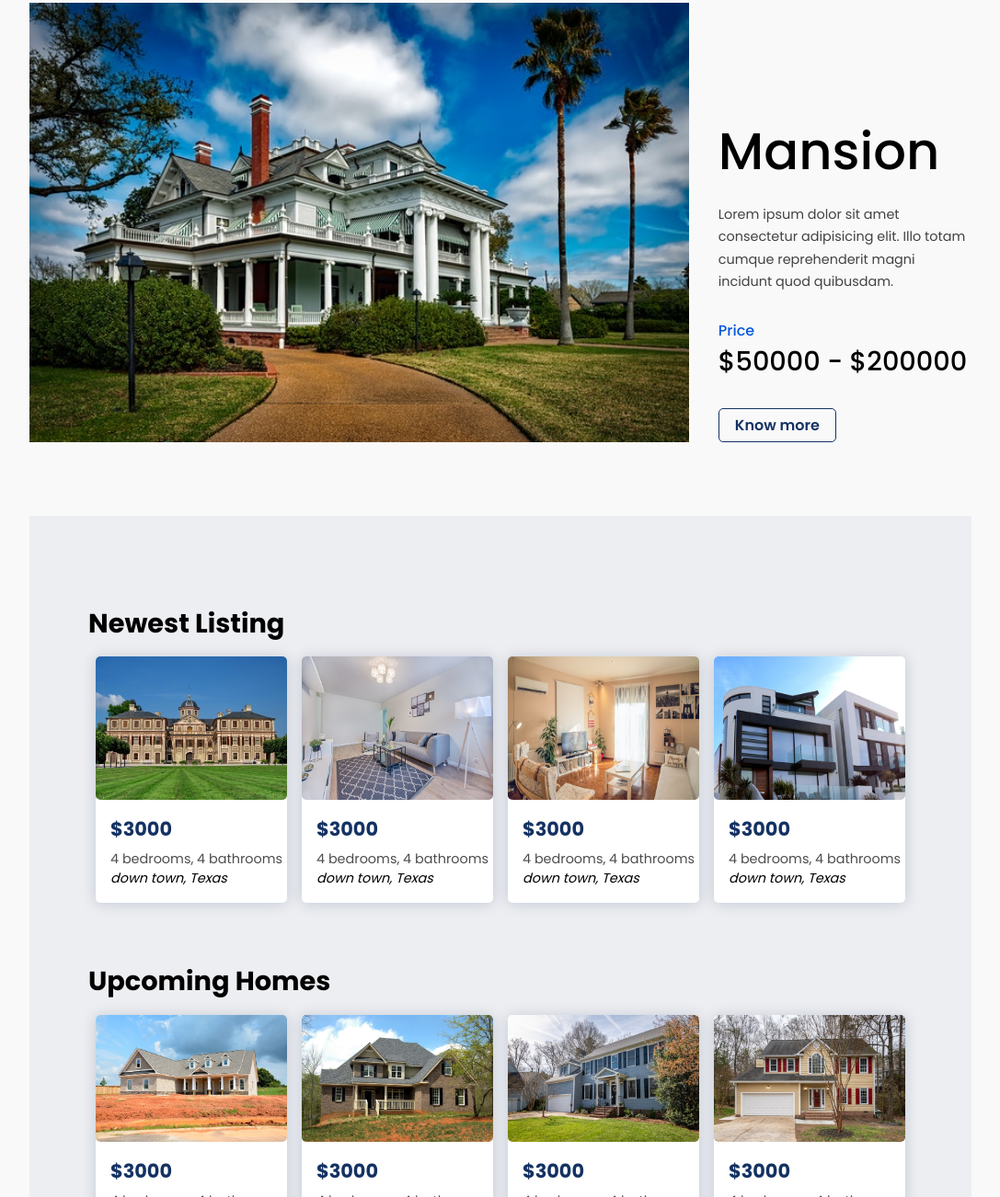
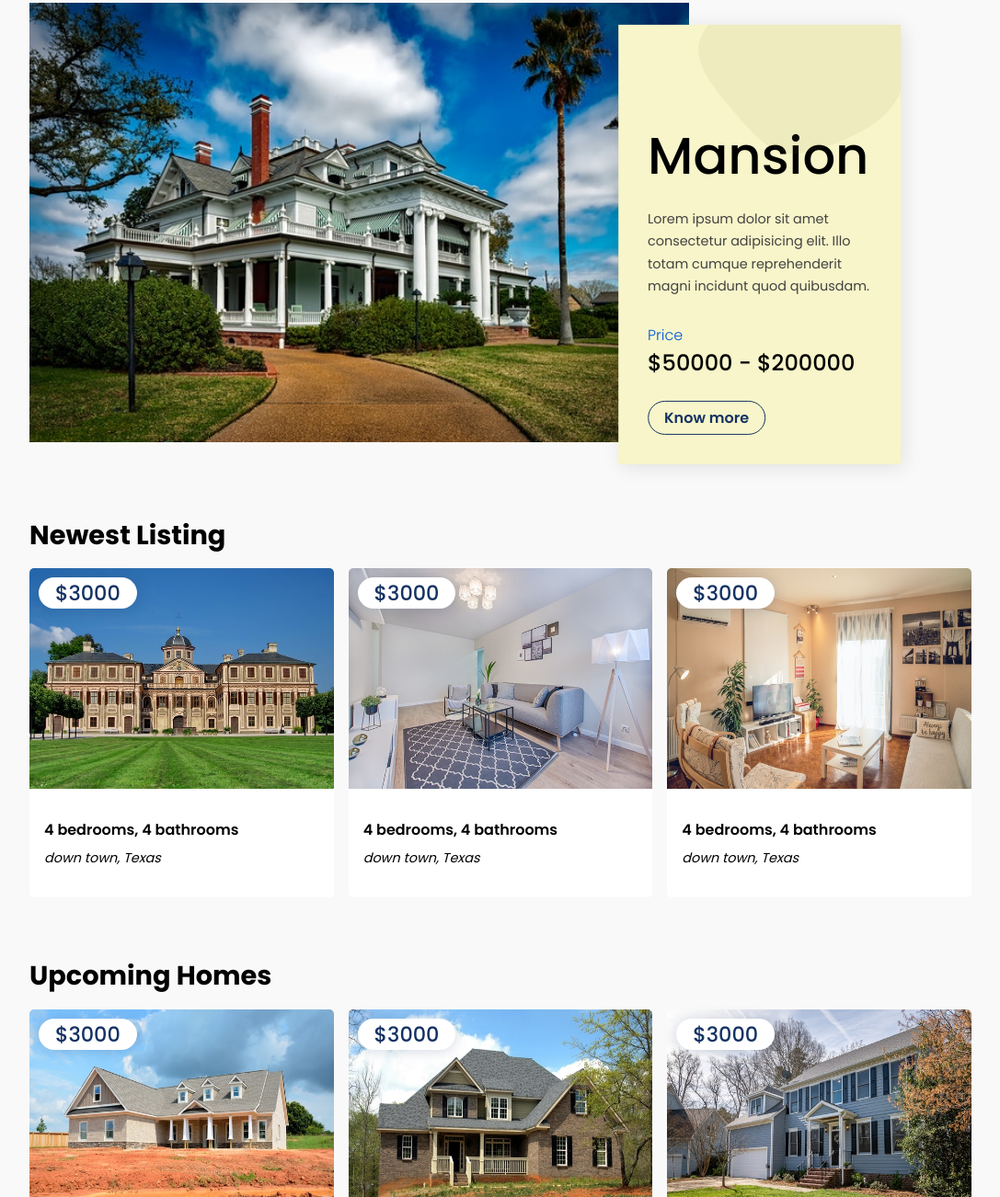
Before and after one commit to ASHIK-S-NAIR/homeforsale, a plain HTML site: page index.html in a window 1280 px wide. Shown: the part 3355-4657 px from the top of the page at 92% size, without its empty margins (96-1183 px from the left). Drawn offline with Linux system fonts and the light colour scheme.

Commit message:
homeType section, home-item section and backgrouns-color made gradient of footer section

```diff
--- a/index.html
+++ b/index.html
@@ -214,14 +214,14 @@
                             <p class="home-address">down town, Texas</p>
                         </div>
                     </div>
-                    <div class="home-item">
+                    <!-- <div class="home-item">
                         <img class="home-img" src="./images/attract8.jpg" alt="image not uploaded">
                         <div class="home-info">
                             <h3 class="home-price">$3000</h3>
                             <p class="home-features">4 bedrooms, 4 bathrooms</p>
                             <p class="home-address">down town, Texas</p>
                         </div>
-                    </div>
+                    </div> -->
                 </div>
             </div>
             <div class="home-section">
@@ -251,14 +251,14 @@
                             <p class="home-address">down town, Texas</p>
                         </div>
                     </div>
-                    <div class="home-item">
+                    <!-- <div class="home-item">
                         <img class="home-img" src="./images/attract12.jpg" alt="image not uploaded">
                         <div class="home-info">
                             <h3 class="home-price">$3000</h3>
                             <p class="home-features">4 bedrooms, 4 bathrooms</p>
                             <p class="home-address">down town, Texas</p>
                         </div>
-                    </div>
+                    </div> -->
                 </div>
 
 
@@ -290,14 +290,14 @@
                             <p class="home-address">down town, Texas</p>
                         </div>
                     </div>
-                    <div class="home-item">
+                    <!-- <div class="home-item">
                         <img class="home-img" src="./images/attract16.jpg" alt="image not uploaded">
                         <div class="home-info">
                             <h3 class="home-price">$3000</h3>
                             <p class="home-features">4 bedrooms, 4 bathrooms</p>
                             <p class="home-address">down town, Texas</p>
                         </div>
-                    </div>
+                    </div> -->
                 </div>
             </div>
             <div class="home-section">
@@ -327,14 +327,14 @@
                             <p class="home-address">down town, Texas</p>
                         </div>
                     </div>
-                    <div class="home-item">
+                    <!-- <div class="home-item">
                         <img class="home-img" src="./images/attract20.jpg" alt="image not uploaded">
                         <div class="home-info">
                             <h3 class="home-price">$3000</h3>
                             <p class="home-features">4 bedrooms, 4 bathrooms</p>
                             <p class="home-address">down town, Texas</p>
                         </div>
-                    </div>
+                    </div> -->
                 </div>
             </div>
         </div>
@@ -436,13 +436,6 @@
 
     <section class="footer">
         <div class="footer-wrap">
-            <div class="subscriber">
-                <h1 class="subscriber-heading">Subscribe for newsletter</h1>
-                <form class="subscriber-form" action="">
-                    <input class="subscriber-input" type="text" placeholder="Location"><button
-                        class="subscriber-btn">Search</button>
-                </form>
-            </div>
 
             <!-- contact section starts -->
 
--- a/style.css
+++ b/style.css
@@ -450,16 +450,36 @@ nav{
 }
 
 .type-info{
-    padding-left: 2em;
+    padding: 2em;
     display: flex;
     flex-direction: column;
     justify-content: flex-end;
     align-items: flex-start;
+    transform: translate(-25%, 5%);
+    box-shadow: 3px 3px 20px rgba(0, 0, 0, 0.1);
+    width: fit-content;
+    background-color: var(--main-color);
+    position: relative;
+    overflow: hidden;
+}
+
+.type-info::before{
+    position: absolute;
+    content: '';
+    top: 0;
+    right: 0;
+    width: 20em;
+    height: 20em;
+    background-image: url('./images/svg/HomeTypeBlob.svg');
+    opacity: 0.08;
+    background-repeat: no-repeat;
+    z-index: 10;
+    transform: translate(20%, -35%) ;
 }
 
 .homeType-li:nth-of-type(even) .type-info{
-    padding-right: 2em;
-    padding-left: 0;
+    padding: 2em;
+    transform: translate(25%,5%);
 }
 
 .type-header{
@@ -480,11 +500,11 @@ nav{
 .type-price-tag{
     color: #0457dc;
     font-size: 1rem;
-    font-weight: 500;
+    font-weight: 200;
 }
 
 .type-price-val{
-    font-size: 1.8rem;
+    font-size: 1.5rem;
     margin-bottom: 1em;
     font-weight: 500;
 }
@@ -494,13 +514,12 @@ nav{
     outline: 0;
     width: 8em;
     padding: 0.3em 0.8em;
-    border-radius: 5px;
+    border-radius: 25px;
     color: rgb(20, 50, 99);
     font-size: 1rem;
     font-weight: 600;
     border: 1px solid rgb(20, 50, 99);
     background-color: transparent;
-    /* margin-bottom: 1em; */
     transition: 0.3s;
 }
 
@@ -519,11 +538,8 @@ nav{
 .home-wrap{
     width: 80%;
     margin: 0 auto;
-    /* border: 1px solid black; */
     display: flex;
     flex-direction: column;
-    background-color: rgba(20, 50, 99, 0.05);
-    padding: 6em 4em 2em 4em;
 }
 
 .home-section{
@@ -538,49 +554,57 @@ nav{
 
 .home-inner{
     margin: 0 auto;
-    display: flex;
+    display: grid;
+    grid-template-columns: 1fr 1fr 1fr;
+    grid-gap: 1em;
 }
 
 .home-item{
     display: flex;
     flex-direction: column;
-    margin: 0 0.5em;
-    box-shadow: 0px 1px 15px 0px rgba(20, 50, 99, 0.2);
     border-radius: 5px;
     transition: 0.3s;
     font-size: 1rem;
     background-color: #fff;
+    position: relative;
 }
 
 .home-item:hover{
     transform: scale(1.05);
     cursor: pointer;
-    box-shadow: 0px 2px 50px 0px rgba(20, 50, 99, 0.2);
+    box-shadow: 0px 1px 15px 0px rgba(20, 50, 99, 0.2);
 }
 
 .home-img{
     width: 100%;
-    height: 60%;
+    height: 15em;
     margin: 0 auto;
-    border-radius: 5px;
+    border-radius: 5px 5px 0 0;
 }
 
 .home-info{
-    margin: 1em auto;
+    margin: 2em auto;
     width: 100%;
     padding-left: 1em;
 }
 
 .home-price{
-    font-size: 1.3rem;
-    font-weight: 800;
+    font-size: 1.4rem;
+    font-weight: 500;
     color: rgb(20, 50, 99);
+    position: absolute;
+    top: 10px;
+    left: 10px;
+    background-color: #fff;
+    padding: 0em 0.8em;
+    border-radius: 25px;
+    box-shadow: 0px 1px 15px 0px rgba(20, 50, 99, 0.2);
 }
 
 .home-features{
-    font-size: 0.9rem;
-    margin-top: 0.5em;
-    color: rgb(77, 77, 77);
+    font-size: 1rem;
+    font-weight: 600;
+    margin-bottom: 0.5em;
 }
 
 .home-address{
@@ -746,7 +770,8 @@ nav{
 
 .footer{
     width: 100%;
-    background-color: var(--secondary-color);
+    /* background-color: var(--secondary-color); */
+    background-image: linear-gradient(rgb(49, 3, 46), rgb(71,4,65))
 }
 
 .footer-wrap{
```
Also changed, not shown: images/svg/homeTypeBlob.svg (added), images/type1.jpg.
